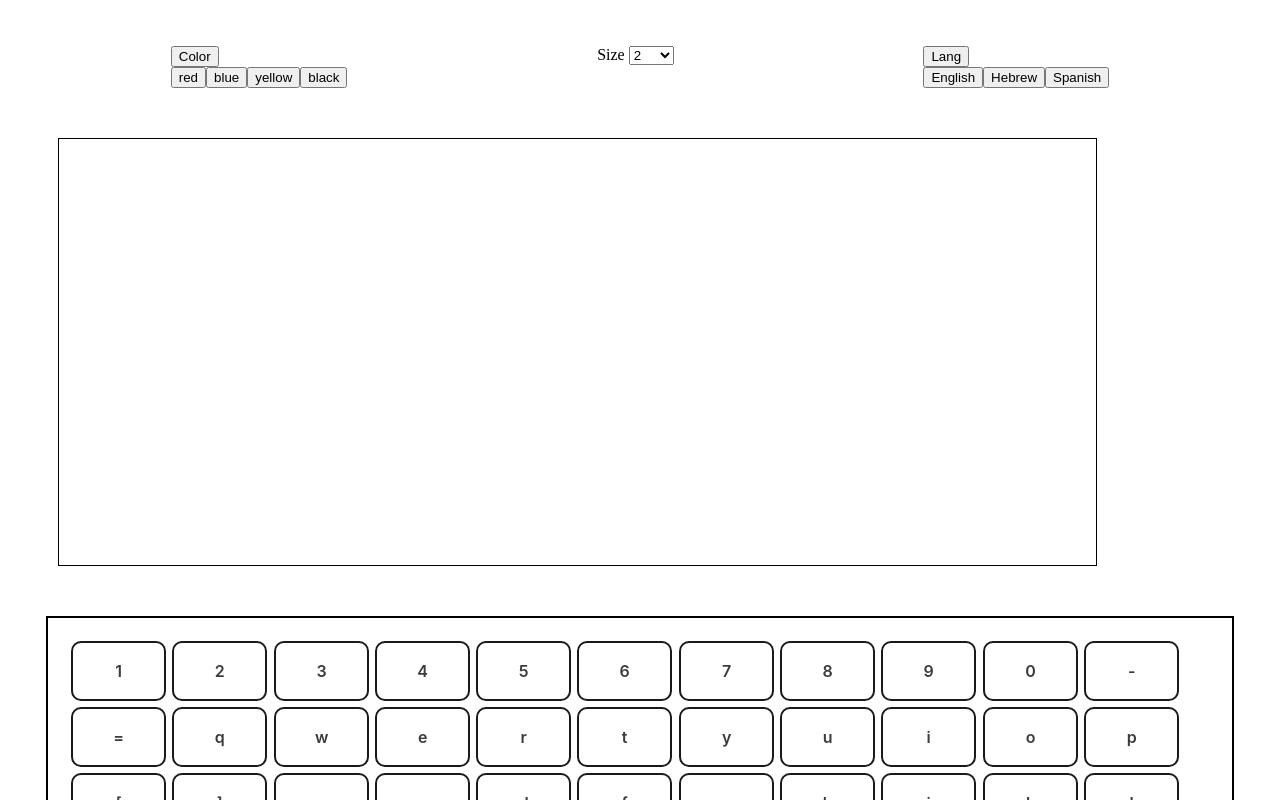
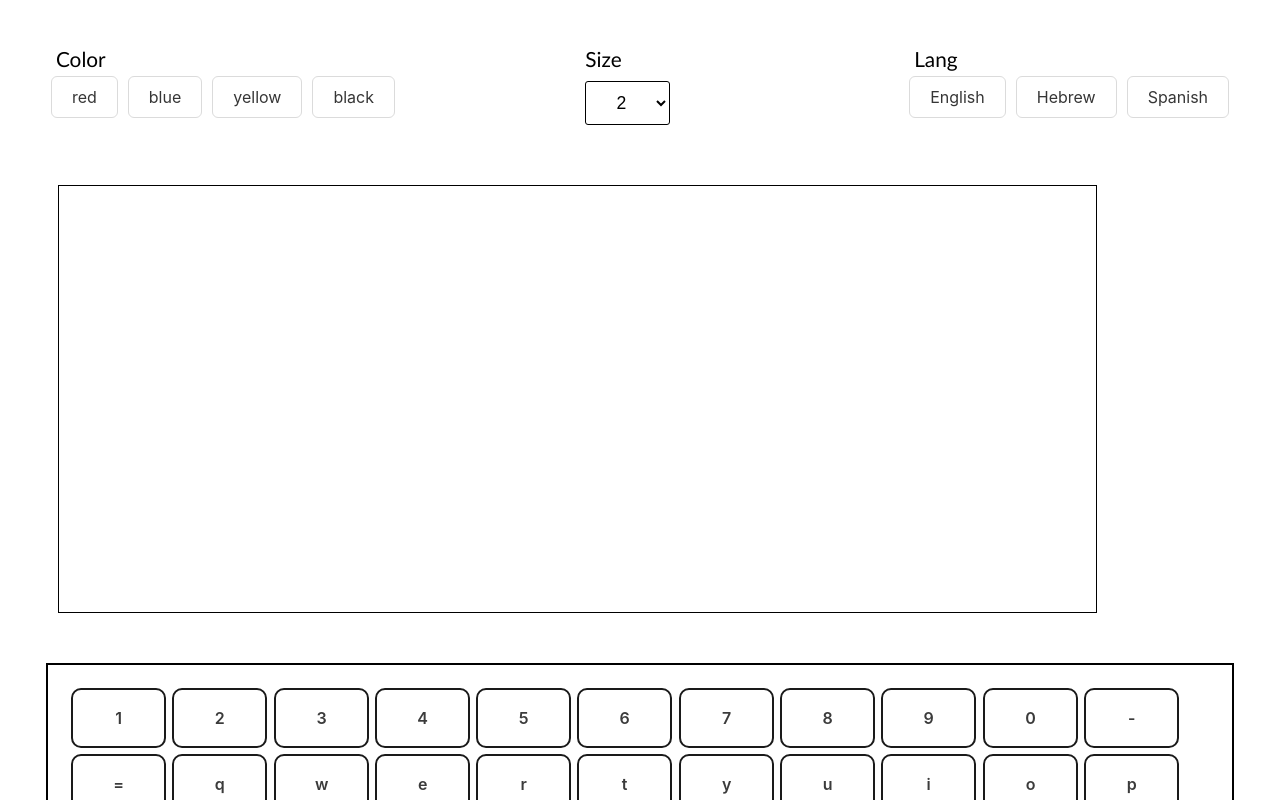
Before and after one commit to YoadRX/keyboard, a React (Vite) app: page / in a window 1280 px wide. Shown: the top 800 px of the page. Built offline with nearby package versions, Linux system fonts and the light colour scheme.

Commit message:
final styling

```diff
--- a/src/App.css
+++ b/src/App.css
@@ -51,7 +51,7 @@ body {
 #bar {
   display: flex;
   flex-direction: row;
-  justify-content: space-around;
+  justify-content:space-between;
 }
 
 
--- /dev/null
+++ b/src/Components/Btn.css
@@ -0,0 +1,79 @@
+
+/* CSS */
+.colorbtn {
+  align-items: center;
+  background-color: #fff;
+  border: 1px solid #dbdbdb;
+  border-radius: .375em;
+  box-shadow: none;
+  box-sizing: border-box;
+  color: #363636;
+  cursor: pointer;
+  display: inline-flex;
+  font-family: BlinkMacSystemFont,-apple-system,"Segoe UI",Roboto,Oxygen,Ubuntu,Cantarell,"Fira Sans","Droid Sans","Helvetica Neue",Helvetica,Arial,sans-serif;
+  font-size: 1rem;
+  height: 2.5em;
+  padding: 20px;
+  margin: 5px;
+  justify-content: center;
+  line-height: 1.5;
+  position: relative;
+  text-align: center;
+  user-select: none;
+  -webkit-user-select: none;
+  white-space: nowrap;
+}
+
+.colorbtn:active {
+  border-color: #4a4a4a;
+  outline: 0;
+}
+
+.colorbtn:focus {
+  border-color: #485fc7;
+  outline: 0;
+}
+
+.colorbtn:hover {
+  background-color:#dedede;
+  transition: all 0.5s
+}
+
+.colorbtn:focus:not(:active) {
+  box-shadow: rgba(72, 95, 199, .25) 0 0 0 .125em;
+}
+#black:hover{
+  background-color:rgb(44, 41, 41);
+  color: aliceblue;
+  transition: all 0.5s
+}
+#red:hover{
+  background-color:red;
+  color: aliceblue;
+  transition: all 0.5s
+}
+#blue:hover{
+  background-color:blue;
+  color: aliceblue;
+  transition: all 0.5s
+}
+#yellow:hover{
+  background-color:yellow;
+  color: rgb(0, 0, 0);
+  transition: all 0.5s
+}
+label{
+  font-family: 'Gill Sans', 'Gill Sans MT', Calibri, 'Trebuchet MS', sans-serif;
+  font-size: 1.3rem;
+  margin: 10px;
+}
+select,option{
+  padding: 10px;
+  margin: 10px;
+  font-size: 1.1rem;
+  background-color: #ffffff;
+  border: 0.5px solid black;
+  border-radius: 3px;
+  width: 55%;
+  text-align: center;
+}
--- a/src/Components/Color.jsx
+++ b/src/Components/Color.jsx
@@ -1,15 +1,40 @@
 import React from "react";
 import { useState } from "react";
+import "./Btn.css";
 
 const Color = (props) => {
   return (
     <div>
-      <button>Color</button>
+      <label className="">Color</label>
       <div id="color-container">
-        <button onClick={() => props.setColor("red")}>red</button>
-        <button onClick={() => props.setColor("blue")}>blue</button>
-        <button onClick={() => props.setColor("yellow")}>yellow</button>
-        <button onClick={() => props.setColor("black")}>black</button>
+        <button
+          className="colorbtn"
+          id="red"
+          onClick={() => props.setColor("red")}
+        >
+          red
+        </button>
+        <button
+          className="colorbtn"
+          id="blue"
+          onClick={() => props.setColor("blue")}
+        >
+          blue
+        </button>
+        <button
+          className="colorbtn"
+          id="yellow"
+          onClick={() => props.setColor("yellow")}
+        >
+          yellow
+        </button>
+        <button
+          className="colorbtn"
+          id="black"
+          onClick={() => props.setColor("black")}
+        >
+          black
+        </button>
       </div>
     </div>
   );
--- a/src/Components/Lang.jsx
+++ b/src/Components/Lang.jsx
@@ -1,14 +1,23 @@
 import React from "react";
 import { useState } from "react";
+import "./Btn.css";
 
 export const Lang = (props) => {
   return (
     <div>
-      <button type="button">Lang</button>
+      <label className="" type="button">
+        Lang
+      </label>
       <div id="languages-container">
-        <button onClick={() => props.setLang("eng")}>English</button>
-        <button onClick={() => props.setLang("heb")}>Hebrew</button>
-        <button onClick={() => props.setLang("span")}>Spanish</button>
+        <button className="colorbtn" onClick={() => props.setLang("eng")}>
+          English
+        </button>
+        <button className="colorbtn" onClick={() => props.setLang("heb")}>
+          Hebrew
+        </button>
+        <button className="colorbtn" onClick={() => props.setLang("span")}>
+          Spanish
+        </button>
       </div>
     </div>
   );
--- a/src/Components/Size.jsx
+++ b/src/Components/Size.jsx
@@ -1,6 +1,6 @@
 import React from "react";
 import { useState } from "react";
-
+import "./Btn.css";
 const Size = (props) => {
   const sizes = [];
   for (let i = 2; i <= 100; i += 2) {
```
